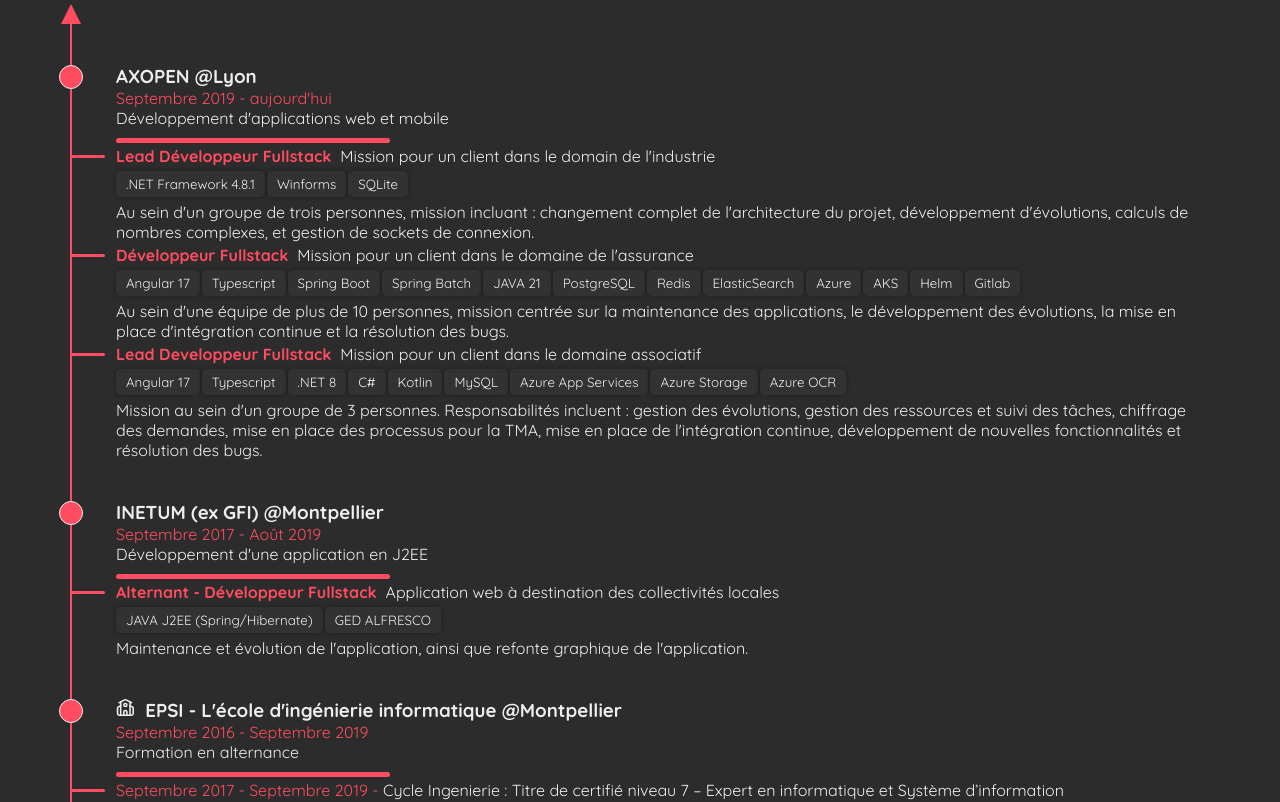
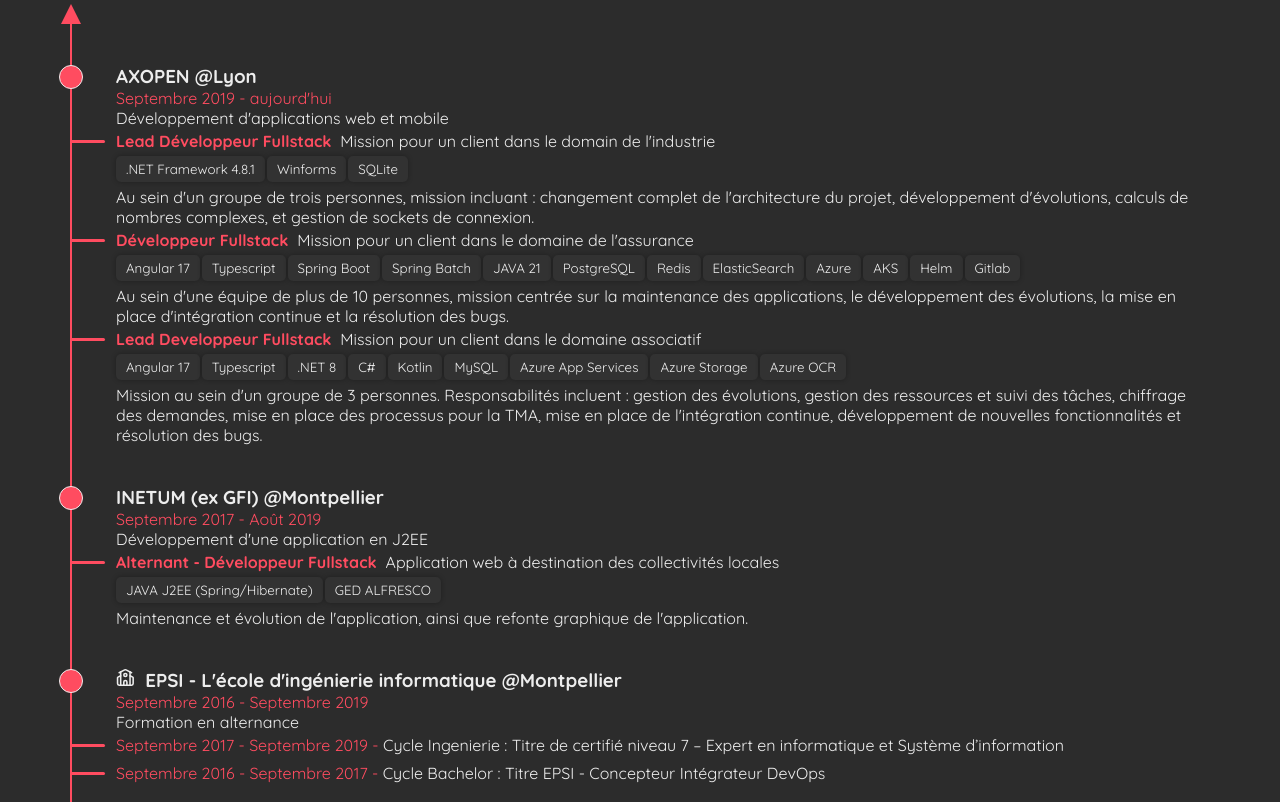
Before and after one commit to alexandrejournet/Portfolio, a Next.js app: page / in a window 1280 px wide. Shown: the part 2440-3242 px from the top of the page. Built offline with nearby package versions, Linux system fonts and the light colour scheme.

Commit message:
fix: TimelineItem.tsx

```diff
--- a/src/app/components/timeline/timeline-item/TimelineItem.tsx
+++ b/src/app/components/timeline/timeline-item/TimelineItem.tsx
@@ -12,7 +12,6 @@
                     {props.experience.company} @{props.experience.location}</h3>
                 <span>{props.experience.startDate} - {props.experience.endDate || "aujourd'hui"}</span>
                 <div>{props.experience.description}</div>
-                <div className={"line"}></div>
                 <div className={"missions"}>
                     {props.experience.missions?.map((mission, index) => (
                         <>
```
